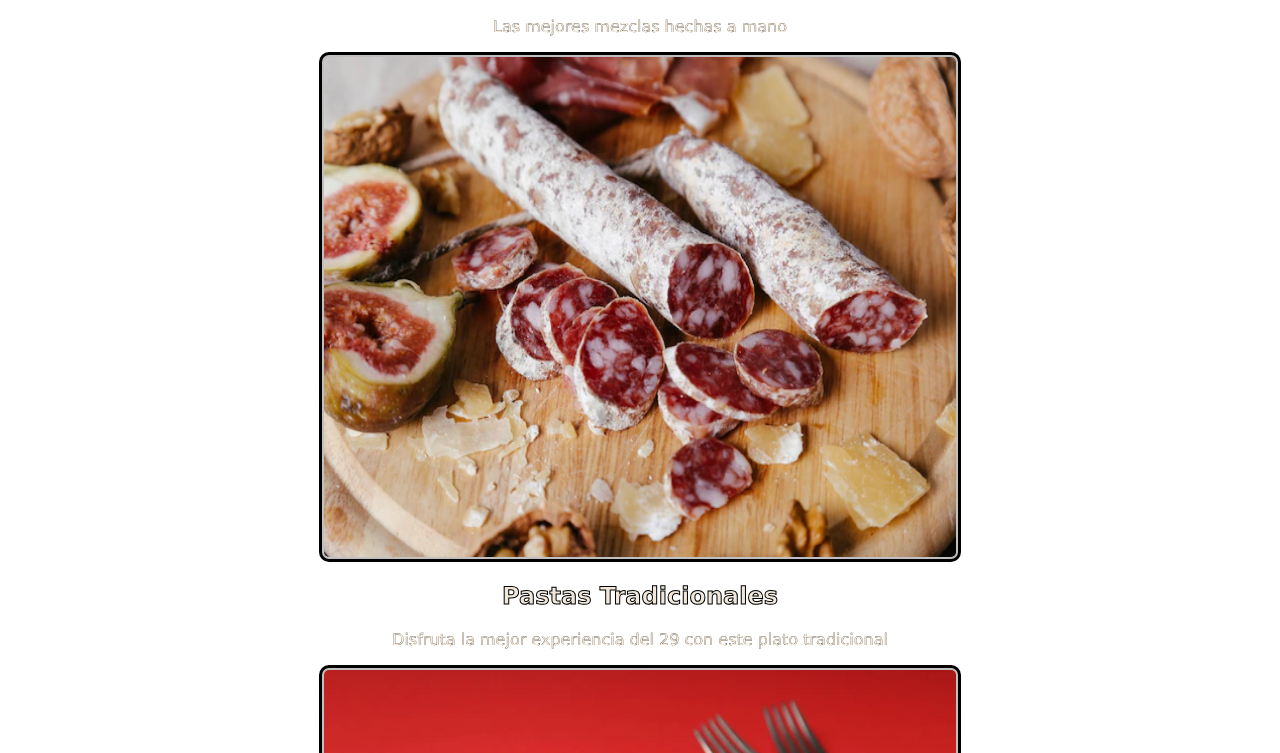
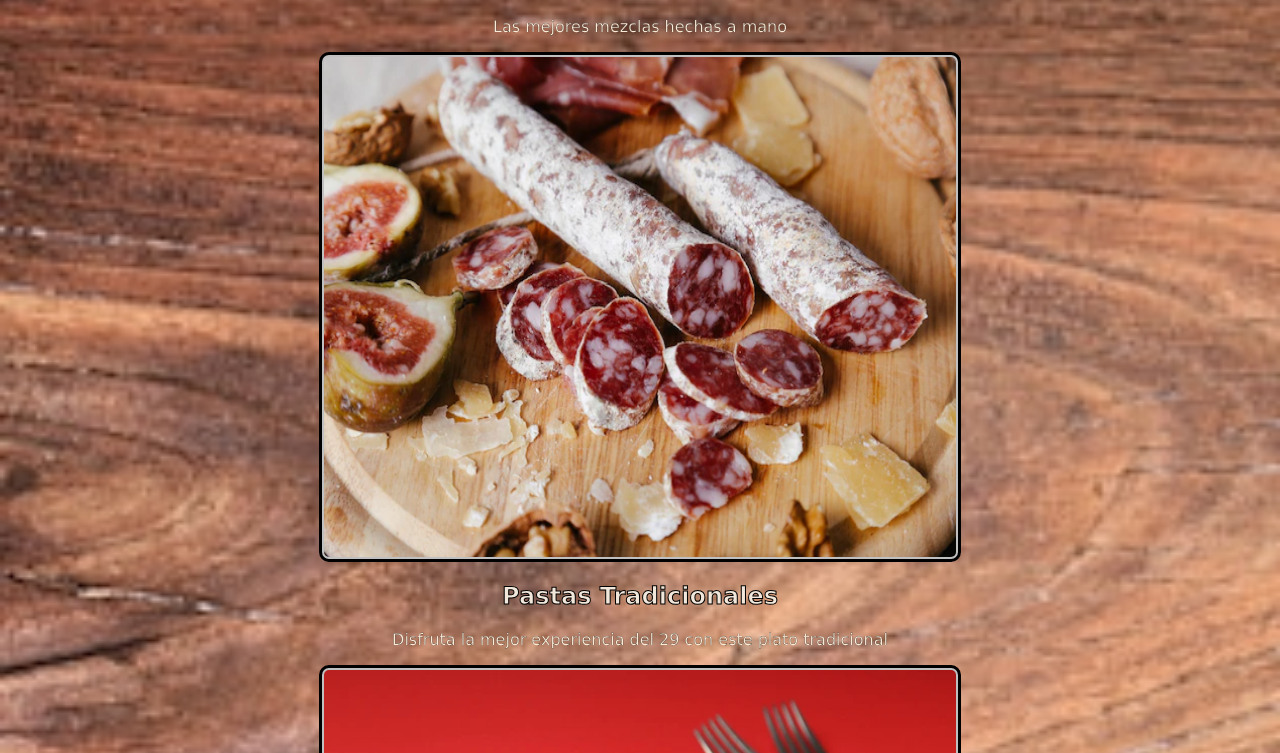
Before and after one commit to MauEscalante/Prueba1, a plain HTML site: page index.html in a window 1280 px wide. Shown: the part 112-865 px from the top of the page. Drawn offline with Linux system fonts and the light colour scheme.

Commit message:
Update miestilo.css

```diff
--- a/miestilo.css
+++ b/miestilo.css
@@ -1,5 +1,5 @@
 body{
-    background-image: url("tabla madera.jpg");
+    background-image: url("tabla.jpg");
     -webkit-background-size: cover;
     -moz-background-size: cover;
     -o-background-size: cover;
```
